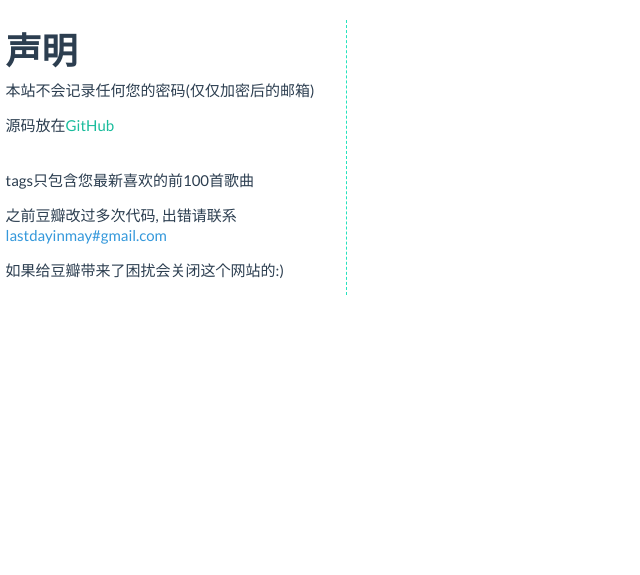
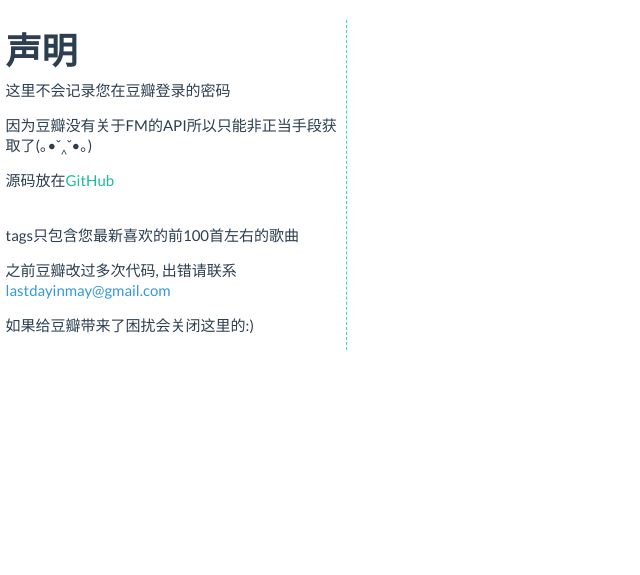
Before and after one commit to lastmayday/fmTags, a Flask app: template app/templates/layout.html in a window 1280 px wide. Shown: the part 52-627 px from the top of the page, without its empty margins (0-640 px from the left). Run offline with Flask 2, Linux system fonts and the light colour scheme; the template is opened without the code that fills it, so the values that code supplies are empty; parts of the project's set-up code (start-up, migrations or seed data) failed here and were passed over.

Commit message:
Update layout.html

```diff
--- a/app/templates/layout.html
+++ b/app/templates/layout.html
@@ -28,12 +28,13 @@
     <div class="row">
       <div class="col-lg-4">
          <h2>声明</h2>
-         <p>本站不会记录任何您的密码(仅仅加密后的邮箱)</p>
+         <p>这里不会记录您在豆瓣登录的密码</p>
+         <p>因为豆瓣没有关于FM的API所以只能非正当手段获取了(｡•ˇ‸ˇ•｡)</p>
          <p>源码放在<a href="https://github.com/lastmayday/fmTags" target="_blank">GitHub</a></p>
          <br>
-         <p>tags只包含您最新喜欢的前100首歌曲</p>
-         <p>之前豆瓣改过多次代码, 出错请联系<span class="text-info">lastdayinmay#gmail.com</span></p>
-          <p>如果给豆瓣带来了困扰会关闭这个网站的:)</p>
+         <p>tags只包含您最新喜欢的前100首左右的歌曲</p>
+         <p>之前豆瓣改过多次代码, 出错请联系<span class="text-info">lastdayinmay@gmail.com</span></p>
+         <p>如果给豆瓣带来了困扰会关闭这里的:)</p>
       </div>
     </div>
   </div>
```
